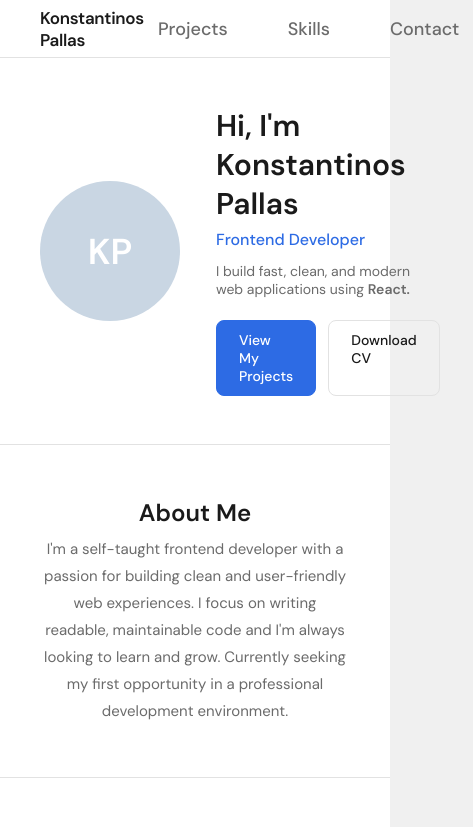
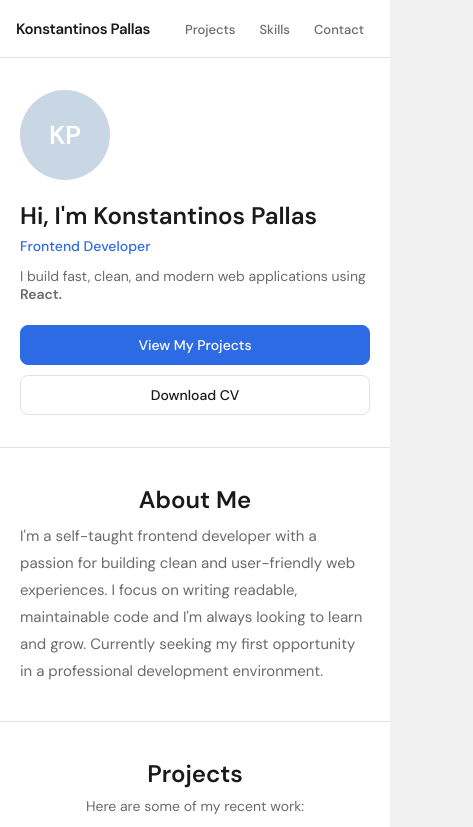
Before and after one commit to Kostaspallas12/portofolio, a plain HTML site: page index1.html in a window 390 px wide. Shown: the top 827 px of the page, 473 px wide, since content can reach past the window. Drawn offline with Linux system fonts and the light colour scheme.

Commit message:
Add responsive CSS

```diff
--- a/style.css
+++ b/style.css
@@ -192,7 +192,7 @@ section h2 {
 
 .project-thumb {
     width: 100%;
-    height: 170px;
+    height: 180px;
     object-fit: contain;
     background: #f5f7fa;
     display: block;
@@ -308,3 +308,82 @@ footer {
     border-top: 1px solid #e2e2e2;
     background: #ffffff;
 }
+
+/* ── RESPONSIVE ── */
+@media (max-width: 768px) {
+    nav {
+        padding: 0 16px;
+        height: auto;
+        min-height: 58px;
+        flex-wrap: wrap;
+        gap: 8px;
+        padding-top: 10px;
+        padding-bottom: 10px;
+    }
+
+    nav .logo {
+        font-size: 15px;
+    }
+
+    nav ul {
+        gap: 4px;
+    }
+
+    nav ul a {
+        font-size: 13px;
+        padding: 5px 10px;
+    }
+
+    .hero {
+        flex-direction: column;
+        align-items: flex-start;
+        padding: 32px 20px;
+        gap: 20px;
+    }
+
+    .hero-avatar {
+        width: 90px;
+        height: 90px;
+        font-size: 26px;
+    }
+
+    .hero-text h1 {
+        font-size: 24px;
+    }
+
+    .hero-role {
+        font-size: 14px;
+    }
+
+    .hero-btns {
+        flex-direction: column;
+        gap: 10px;
+        width: 100%;
+    }
+
+    .btn {
+        text-align: center;
+        width: 100%;
+    }
+
+    section {
+        padding: 36px 20px;
+    }
+
+    #about p {
+        text-align: left;
+    }
+
+    .projects-grid {
+        grid-template-columns: 1fr;
+    }
+
+    .contact-links {
+        flex-direction: column;
+        align-items: stretch;
+    }
+
+    .contact-btn {
+        text-align: center;
+    }
+}
```
